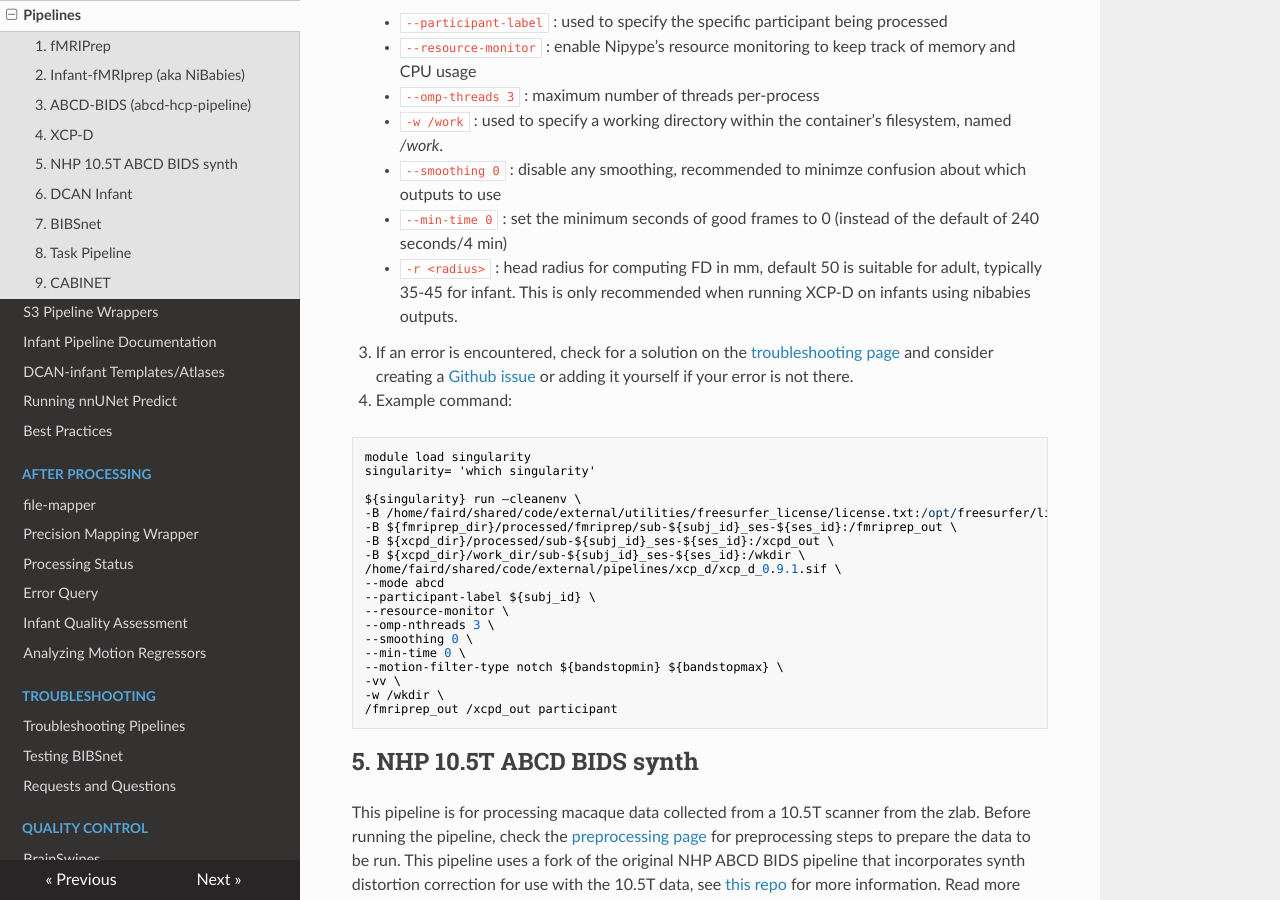
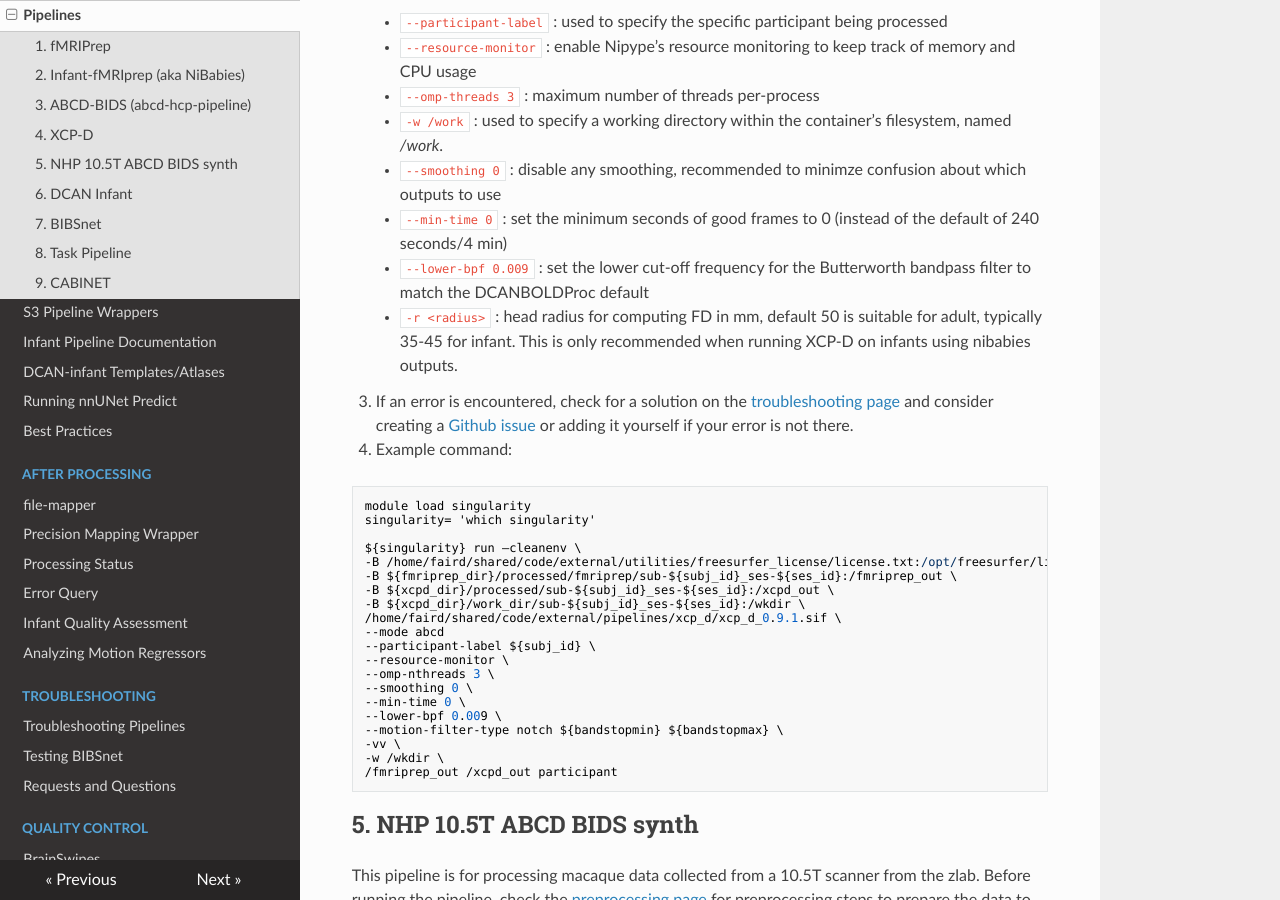
Before and after one commit to DCAN-Labs/cdni-brain, an MkDocs documentation site: the page built from docs/pipelines.md, in a window 1280 px wide and 900 px high, scrolled down 5475 px. Built offline with MkDocs 1.6.1, drawn with Linux system fonts in a browser that asks for light colours; nearby versions of some CDN libraries.

Commit message:
add xcpd bpf flag

```diff
--- a/docs/pipelines.md
+++ b/docs/pipelines.md
@@ -292,6 +292,8 @@ XCP-D versions 0.8.0 and above have a new required `mode` flag that will set sev
 
     * `--min-time 0` : set the minimum seconds of good frames to 0 (instead of the default of 240 seconds/4 min)
 
+    * `--lower-bpf 0.009` : set the lower cut-off frequency for the Butterworth bandpass filter to match the DCANBOLDProc default
+
     * `-r <radius>` : head radius for computing FD in mm, default 50 is suitable for adult, typically 35-45 for infant. This is only recommended when running XCP-D on infants using nibabies outputs.
 
 3. If an error is encountered, check for a solution on the [troubleshooting page](troubleshooting.md#xcp-d) and consider creating a [Github issue](https://github.com/DCAN-Labs/cdni-brain/issues) or adding it yourself if your error is not there.
@@ -314,6 +316,7 @@ ${singularity} run –cleanenv \
 --omp-nthreads 3 \
 --smoothing 0 \
 --min-time 0 \
+--lower-bpf 0.009 \
 --motion-filter-type notch ${bandstopmin} ${bandstopmax} \
 -vv \
 -w /wkdir \
```
